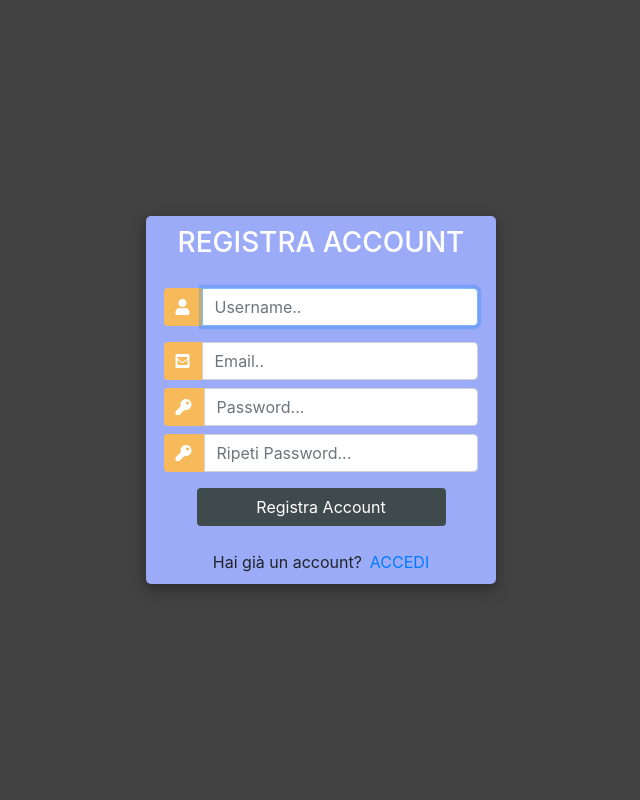
After one commit to frazah/eCommerce, a Django app: page /registerForm/ in a window 1280 px wide. The commit adds this page. Shown: the whole page, without its empty margins (319-959 px from the left). Run offline with Django 3.2, Linux system fonts and the light colour scheme; some libraries are stand-ins or nearby versions.

Commit message:
aggiunti ruoli admin e user con permessi per le pagine

```diff
--- a/website/accounts/admin.py
+++ b/website/accounts/admin.py
@@ -5,7 +5,7 @@ from django.contrib import admin
 from .models import *
 
 
-admin.site.register(User)
+admin.site.register(Customer)
 admin.site.register(Product)
 admin.site.register(Order)
 admin.site.register(Tag)
--- a/website/accounts/forms.py
+++ b/website/accounts/forms.py
@@ -1,7 +1,17 @@
 from django.forms import ModelForm
 from .models import *
+from django.contrib.auth.forms import UserCreationForm
+from django import forms
+from django.contrib.auth.models import User
+
 
 class OrderForm(ModelForm):
     class Meta:
         model = Order
         fields = '__all__'   #['user'] se ne voglio solo uno
+
+
+class CreateUserForm(UserCreationForm):
+    class Meta:
+        model = User
+        fields = ['username', 'email', 'password1', 'password2']
--- a/website/accounts/models.py
+++ b/website/accounts/models.py
@@ -5,7 +5,7 @@ from django.db import models
 
 #qui scriviamo le tabelle del database
 
-class User(models.Model):
+class Customer(models.Model):
     name = models.CharField(max_length=30, null = True)
     email = models.EmailField(max_length = 30,null = True)
     phone = models.CharField(max_length=30, null = True)
@@ -51,7 +51,7 @@ class Order(models.Model):
         ('Spedito','Spedito'),
         ('Consegnato', 'Consegnato'),
     )
-    user = models.ForeignKey(User, null = True, on_delete= models.SET_NULL)
+    user = models.ForeignKey(Customer, null = True, on_delete= models.SET_NULL)
     product = models.ForeignKey(Product, null=True, on_delete=models.SET_NULL)
     date = models.DateTimeField(auto_now_add= True)
     status = models.CharField(max_length=200, null= True, choices=STATUS)
--- a/website/accounts/templates/accounts/dashboard.html
+++ b/website/accounts/templates/accounts/dashboard.html
@@ -15,7 +15,7 @@
 			<table class="table table-sm">
 				<tr>
 					<th></th>
-					<th>Utente/th>
+					<th>Utente</th>
 					<th>Ordini</th>
 				</tr>
 
--- /dev/null
+++ b/website/accounts/templates/accounts/register.html
@@ -0,0 +1,137 @@
+<!DOCTYPE html>
+<html>
+
+<head>
+	<title>Registrati</title>
+	<link rel="stylesheet" href="https://stackpath.bootstrapcdn.com/bootstrap/4.1.3/css/bootstrap.min.css" integrity="sha384-MCw98/SFnGE8fJT3GXwEOngsV7Zt27NXFoaoApmYm81iuXoPkFOJwJ8ERdknLPMO" crossorigin="anonymous">
+	<script src="https://ajax.googleapis.com/ajax/libs/jquery/3.3.1/jquery.min.js"></script>
+	<link rel="stylesheet" href="https://use.fontawesome.com/releases/v5.6.1/css/all.css" integrity="sha384-gfdkjb5BdAXd+lj+gudLWI+BXq4IuLW5IT+brZEZsLFm++aCMlF1V92rMkPaX4PP" crossorigin="anonymous">
+
+	<style>
+		body,
+		html {
+			margin: 0;
+			padding: 0;
+			height: 100%;
+			background: #424242 !important;
+		}
+		.user_card {
+			width: 350px;
+			margin-top: auto;
+			margin-bottom: auto;
+			background: #9cabf7;
+			position: relative;
+			display: flex;
+			justify-content: center;
+			flex-direction: column;
+			padding: 10px;
+			box-shadow: 0 4px 8px 0 rgba(0, 0, 0, 0.2), 0 6px 20px 0 rgba(0, 0, 0, 0.19);
+			-webkit-box-shadow: 0 4px 8px 0 rgba(0, 0, 0, 0.2), 0 6px 20px 0 rgba(0, 0, 0, 0.19);
+			-moz-box-shadow: 0 4px 8px 0 rgba(0, 0, 0, 0.2), 0 6px 20px 0 rgba(0, 0, 0, 0.19);
+			border-radius: 5px;
+
+		}
+
+		.form_container {
+			margin-top: 20px;
+		}
+
+		#form-title{
+			color: #fff;
+		}
+		.login_btn {
+			width: 100%;
+			background: #3f4a4d !important;
+			color: white !important;
+		}
+		.login_btn:focus {
+			box-shadow: none !important;
+			outline: 0px !important;
+		}
+		.login_container {
+			padding: 0 2rem;
+		}
+		.input-group-text {
+			background: #f7ba5b !important;
+			color: white !important;
+			border: 0 !important;
+			border-radius: 0.25rem 0 0 0.25rem !important;
+		}
+		.input_user,
+		.input_pass:focus {
+			box-shadow: none !important;
+			outline: 0px !important;
+		}
+
+	</style>
+
+</head>
+<body>
+	<div class="container h-100">
+		<div class="d-flex justify-content-center h-100">
+			<div class="user_card">
+				<div class="d-flex justify-content-center">
+					<h3 id="form-title">REGISTRA ACCOUNT</h3>
+				</div>
+				<div class="d-flex justify-content-center form_container">
+
+					<form method="POST" action="">
+                        {% csrf_token %}
+						<div class="input-group mb-3">
+							<div class="input-group-append">
+								<span class="input-group-text"><i class="fas fa-user"></i></span>
+							</div>
+							{{form.username}}
+						</div>
+						<div class="input-group mb-2">
+							<div class="input-group-append">
+								<span class="input-group-text"><i class="fas fa-envelope-square"></i></span>
+							</div>
+							{{form.email}}
+						</div>
+						<div class="input-group mb-2">
+							<div class="input-group-append">
+								<span class="input-group-text"><i class="fas fa-key"></i></span>
+							</div>
+							{{form.password1}}
+						</div>
+						<div class="input-group mb-2">
+							<div class="input-group-append">
+								<span class="input-group-text"><i class="fas fa-key"></i></span>
+							</div>
+							{{form.password2}}
+						</div>
+
+				   		<div class="d-flex justify-content-center mt-3 login_container">
+				 			<input class="btn login_btn" type="submit" value="Registra Account">
+				   		</div>
+					</form>
+				</div>
+                {{form.errors}}
+				<div class="mt-4">
+					<div class="d-flex justify-content-center links">
+						Hai già un account? <a href="{% url 'loginForm' %}" class="ml-2">ACCEDI</a>
+					</div>
+				</div>
+			</div>
+		</div>
+	</div>
+	<script>
+						/* Because i didnt set placeholder values in forms.py they will be set here using vanilla Javascript
+		//We start indexing at one because CSRF_token is considered and input field
+		 */
+
+		//Query All input fields
+		var form_fields = document.getElementsByTagName('input')
+		form_fields[1].placeholder='Username..';
+		form_fields[2].placeholder='Email..';
+		form_fields[3].placeholder='Password...';
+		form_fields[4].placeholder='Ripeti Password...';
+
+
+		for (var field in form_fields){
+			form_fields[field].className += ' form-control'
+		}
+	</script>
+</body>
+</html>
--- a/website/accounts/urls.py
+++ b/website/accounts/urls.py
@@ -2,9 +2,16 @@ from django.urls import path
 from . import views
 
 urlpatterns = [
+
+    path('registerForm/', views.registerForm, name="registerForm"),
+    path('loginForm/',views.loginForm, name="loginForm"),
+    path('logout/', views.logoutUser, name = "logout"),
+
     path('', views.home , name="home"),
     path('products/', views.products, name = "products"),
     path('customer/<str:pk>/', views.customer, name = "customer"),
+    path('profile', views.profile, name="profile"),
+    #path('shop', views.shop, name="shop"),
 
     path('create_order/<str:pk>/', views.createOrder, name="create_order"),
     path('update_order/<str:pk>/', views.updateOrder, name="update_order"),
--- a/website/accounts/views.py
+++ b/website/accounts/views.py
@@ -1,15 +1,65 @@
 from django.shortcuts import render, redirect
 from django.http import HttpResponse
 from django.forms import inlineformset_factory
+from django.contrib import messages
+from django.contrib.auth.forms import UserCreationForm
+from django.contrib.auth import authenticate, login, logout
+from django.contrib.auth.decorators import login_required
+from django.contrib.auth.models import Group
 from .models import *
 from .forms import *
 from .filters import OrderFilter
+from .decorators import *
 
 # Create your views here.
 
+def registerForm(request):
+    form = CreateUserForm()
+    if request.method=='POST':
+        form = CreateUserForm(request.POST)
+        if form.is_valid():
+            user = form.save()
+            username = form.cleaned_data.get('username')
+            group = Group.objects.get(name = 'user')
+            user.groups.add(group)
+
+            messages.success(request, 'Utente '+ username +' creato')
+
+            return redirect('loginForm')
+    tabella= {'form':form}
+    return render(request, 'accounts/register.html', tabella)
+
+
+@unauthenticated_user
+def loginForm(request):
+
+    if request.method == 'POST':
+        username = request.POST.get('username')
+        password = request.POST.get('password')  #prendo i valori da questi campi, nell'html vengono dai 2 input
+
+        user = authenticate(request, username = username, password = password)
+
+        if user is not None:
+            login(request, user)
+            return redirect('home')
+        else:
+            messages.info(request, 'Username o password errati')
+
+
+
+    tabella= {}
+    return render(request, 'accounts/login.html', tabella)
+
+
+def logoutUser(request):
+    logout(request)
+    return redirect('home')
+
+@login_required(login_url='loginForm')
+#@allowed_users(allowed_roles = ['admin'])
 def home(request):
     orders = Order.objects.all()
-    users = User.objects.all()
+    users = Customer.objects.all()
 
 
     tot_customers = users.count()
@@ -24,13 +74,18 @@ def home(request):
 
     return render(request, 'accounts/dashboard.html', tabella)
 
+
+@login_required(login_url='loginForm')
+@allowed_users(allowed_roles = ['admin'])
 def products(request):
     products = Product.objects.all()
 
     return render(request, 'accounts/products.html', {'products':products})
 
+@login_required(login_url='loginForm')
+@allowed_users(allowed_roles = ['admin'])
 def customer(request,pk):
-    user = User.objects.get(id = pk)
+    user = Customer.objects.get(id = pk)
 
     orders = user.order_set.all()
     orders_tot =orders.count()
@@ -41,9 +96,11 @@ def customer(request,pk):
     tabella = {'user':user ,'orders':orders, 'orders_tot':orders_tot, 'myFilter':myFilter}
     return render(request, 'accounts/customer.html',tabella)
 
+@login_required(login_url='loginForm')
+@allowed_users(allowed_roles = ['admin'])
 def createOrder(request,pk):
-    OrderFormSet=inlineformset_factory(User,Order, fields=('product','status'), extra = 6)
-    user= User.objects.get(id=pk)
+    OrderFormSet=inlineformset_factory(Customer, Order, fields=('product', 'status'), extra = 6)
+    user= Customer.objects.get(id=pk)
     formset= OrderFormSet(queryset=Order.objects.none() ,instance=user)
     #form = OrderForm(initial={'user':user})
     if request.method == 'POST':
@@ -59,6 +116,8 @@ def createOrder(request,pk):
     tabella = {'formset':formset}
     return render(request, 'accounts/orderForm.html', tabella)
 
+@login_required(login_url='loginForm')
+@allowed_users(allowed_roles = ['admin'])
 def updateOrder(request,pk):
 
 
@@ -76,7 +135,8 @@ def updateOrder(request,pk):
     tabella = {'form':form}
     return render(request, 'accounts/orderForm.html', tabella)
 
-
+@login_required(login_url='loginForm')
+@allowed_users(allowed_roles = ['admin'])
 def deleteOrder(request,pk):
     order = Order.objects.get(id=pk)
     if request.method == "POST":
@@ -84,3 +144,7 @@ def deleteOrder(request,pk):
         return redirect('/')
     tabella = {'order':order}
     return render(request, 'accounts/delete.html', tabella)
+
+
+def profile(request):
+    return render(request, 'accounts/profile.html')
```
Also changed, not shown: website/accounts/decorators.py (added, +29 -0 lines), website/accounts/templates/accounts/login.html (added, +123 -0 lines), website/accounts/templates/accounts/navbar.html (+15 -0 lines), website/accounts/templates/accounts/profile.html (added, +9 -0 lines), website/accounts/templates/accounts/shop.html (added, +9 -0 lines), website/esempiQuery.py (+6 -6 lines), website/accounts/migrations/0008_auto_20200925_1358.py (added), website/db.sqlite3.
